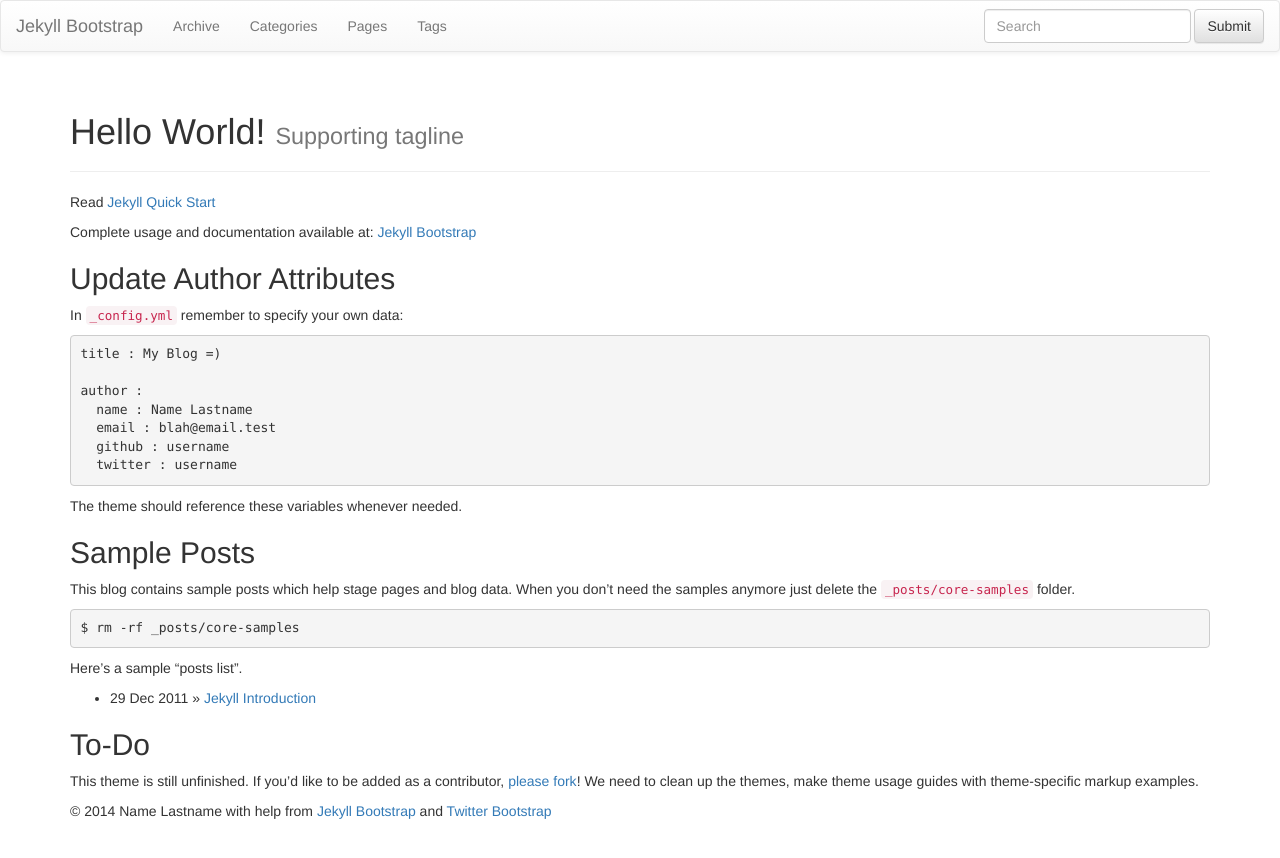
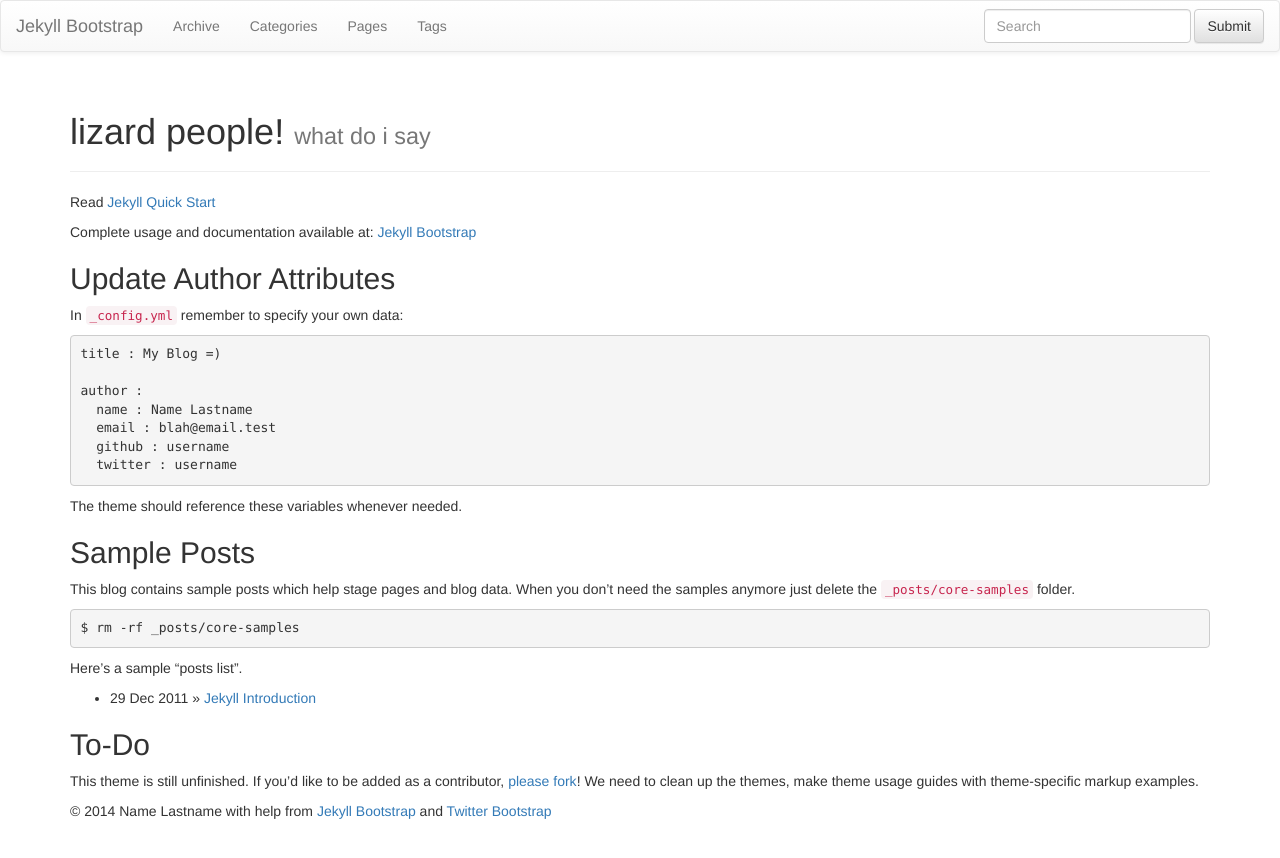
Before and after one commit to alyssa-smith/alyssa-smith.github.io, a Jekyll site: the page built from index.md, in a window 1280 px wide. Shown: the top 858 px of the page. Built offline with Jekyll 4.4.1, drawn with Linux system fonts in a browser that asks for light colours; nearby versions of some CDN libraries; library files that are not in the unit come from our copies.

```diff
--- a/index.md
+++ b/index.md
@@ -1,7 +1,7 @@
 ---
 layout: page
-title: Hello World!
-tagline: Supporting tagline
+title: lizard people!
+tagline: what do i say
 ---
 {% include JB/setup %}
 
```
Also changed, not shown: index.html (deleted, +0 -8 lines).
